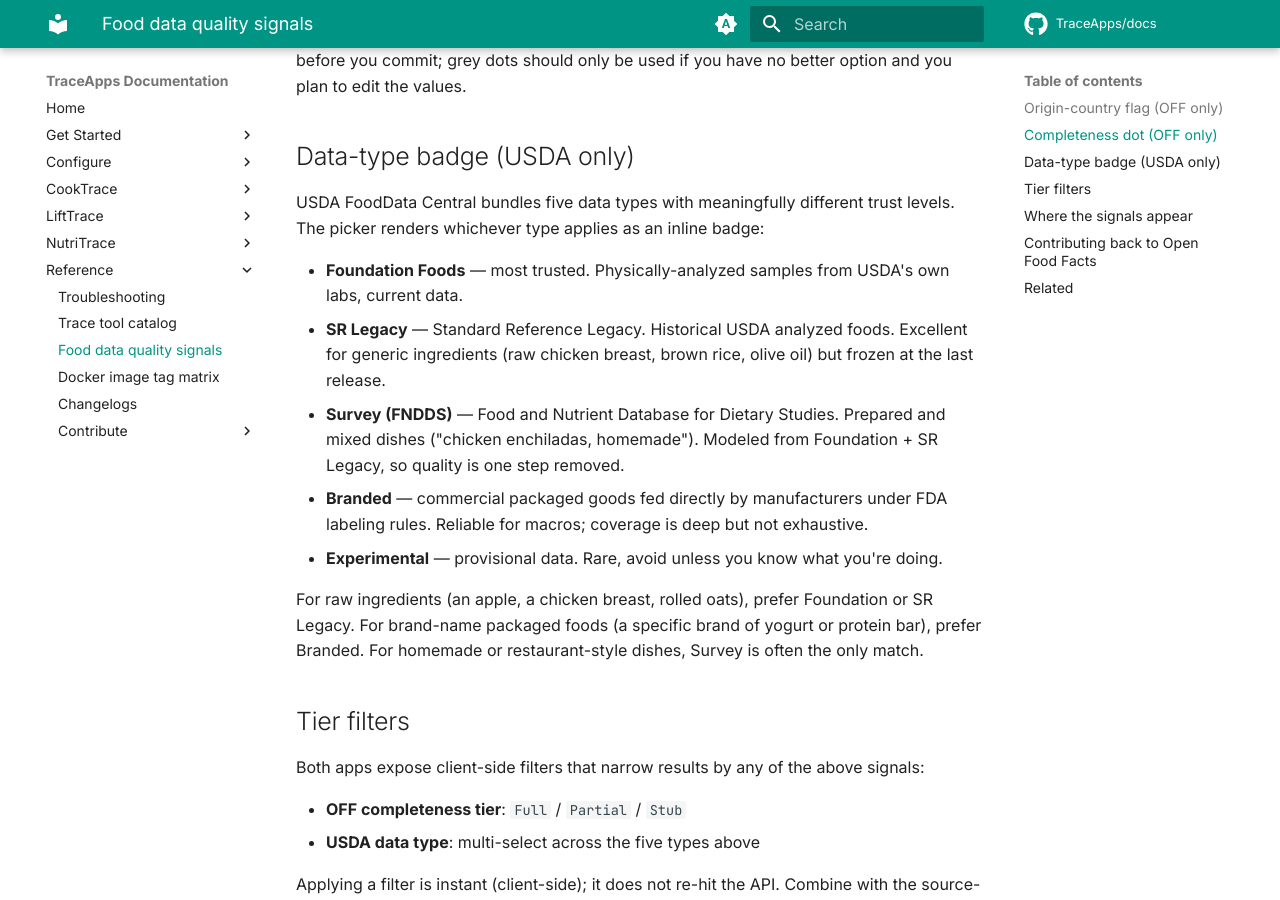
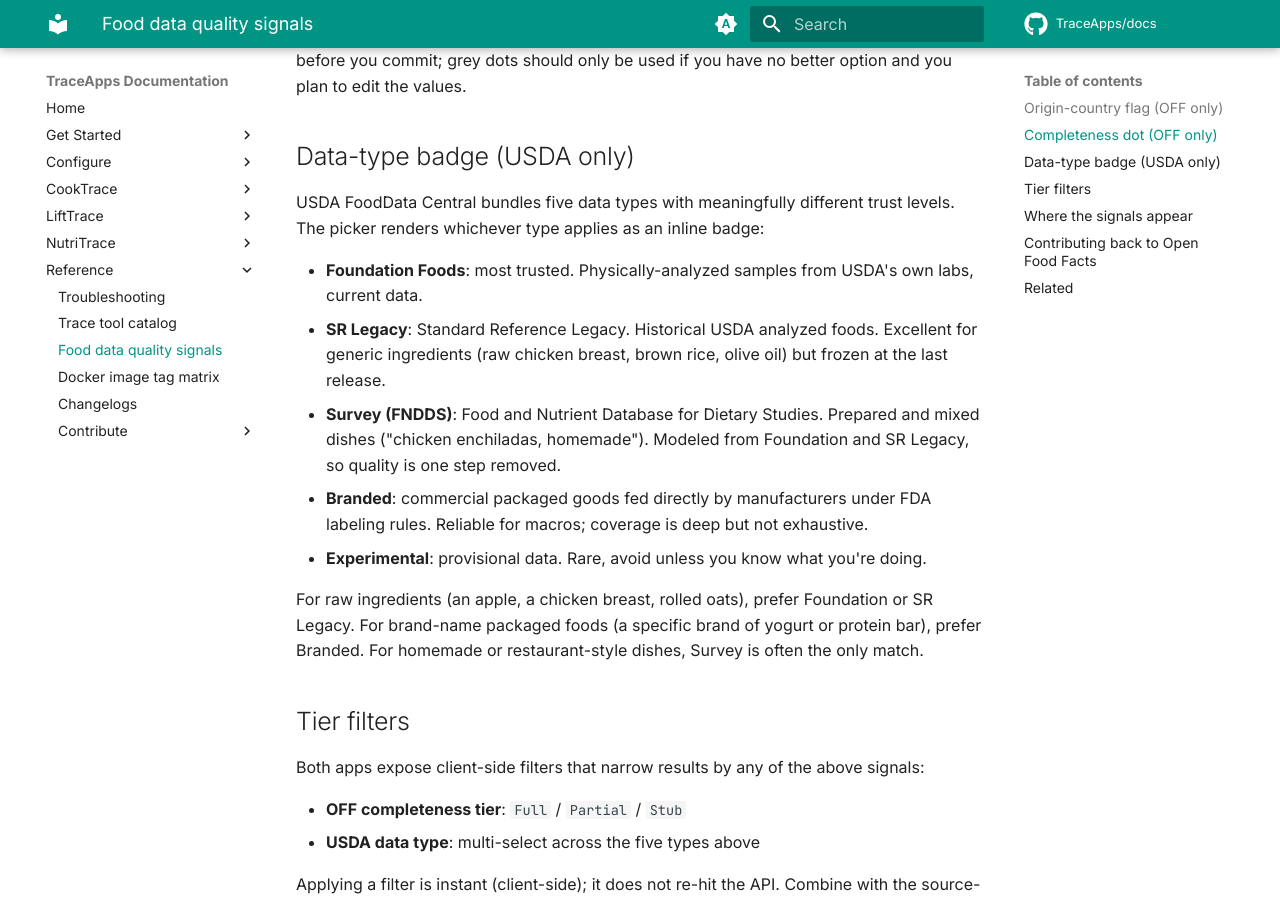
Before and after one commit to TraceApps/docs, an MkDocs documentation site: the page built from docs/reference/food-data-quality.md, in a window 1280 px wide and 900 px high, scrolled down 982 px. Built offline with MkDocs 1.6.1 and Material for MkDocs 9.7.7, drawn with Linux system fonts in a browser that asks for light colours; comment, search, counter and statistics services are not loaded.

Commit message:
docs(food-data-quality): strip em-dashes

```diff
--- a/docs/reference/food-data-quality.md
+++ b/docs/reference/food-data-quality.md
@@ -24,11 +24,11 @@ Rule of thumb: green dots are safe to log without checking; yellow dots deserve
 
 USDA FoodData Central bundles five data types with meaningfully different trust levels. The picker renders whichever type applies as an inline badge:
 
-- **Foundation Foods** — most trusted. Physically-analyzed samples from USDA's own labs, current data.
-- **SR Legacy** — Standard Reference Legacy. Historical USDA analyzed foods. Excellent for generic ingredients (raw chicken breast, brown rice, olive oil) but frozen at the last release.
-- **Survey (FNDDS)** — Food and Nutrient Database for Dietary Studies. Prepared and mixed dishes ("chicken enchiladas, homemade"). Modeled from Foundation + SR Legacy, so quality is one step removed.
-- **Branded** — commercial packaged goods fed directly by manufacturers under FDA labeling rules. Reliable for macros; coverage is deep but not exhaustive.
-- **Experimental** — provisional data. Rare, avoid unless you know what you're doing.
+- **Foundation Foods**: most trusted. Physically-analyzed samples from USDA's own labs, current data.
+- **SR Legacy**: Standard Reference Legacy. Historical USDA analyzed foods. Excellent for generic ingredients (raw chicken breast, brown rice, olive oil) but frozen at the last release.
+- **Survey (FNDDS)**: Food and Nutrient Database for Dietary Studies. Prepared and mixed dishes ("chicken enchiladas, homemade"). Modeled from Foundation and SR Legacy, so quality is one step removed.
+- **Branded**: commercial packaged goods fed directly by manufacturers under FDA labeling rules. Reliable for macros; coverage is deep but not exhaustive.
+- **Experimental**: provisional data. Rare, avoid unless you know what you're doing.
 
 For raw ingredients (an apple, a chicken breast, rolled oats), prefer Foundation or SR Legacy. For brand-name packaged foods (a specific brand of yogurt or protein bar), prefer Branded. For homemade or restaurant-style dishes, Survey is often the only match.
 
```
